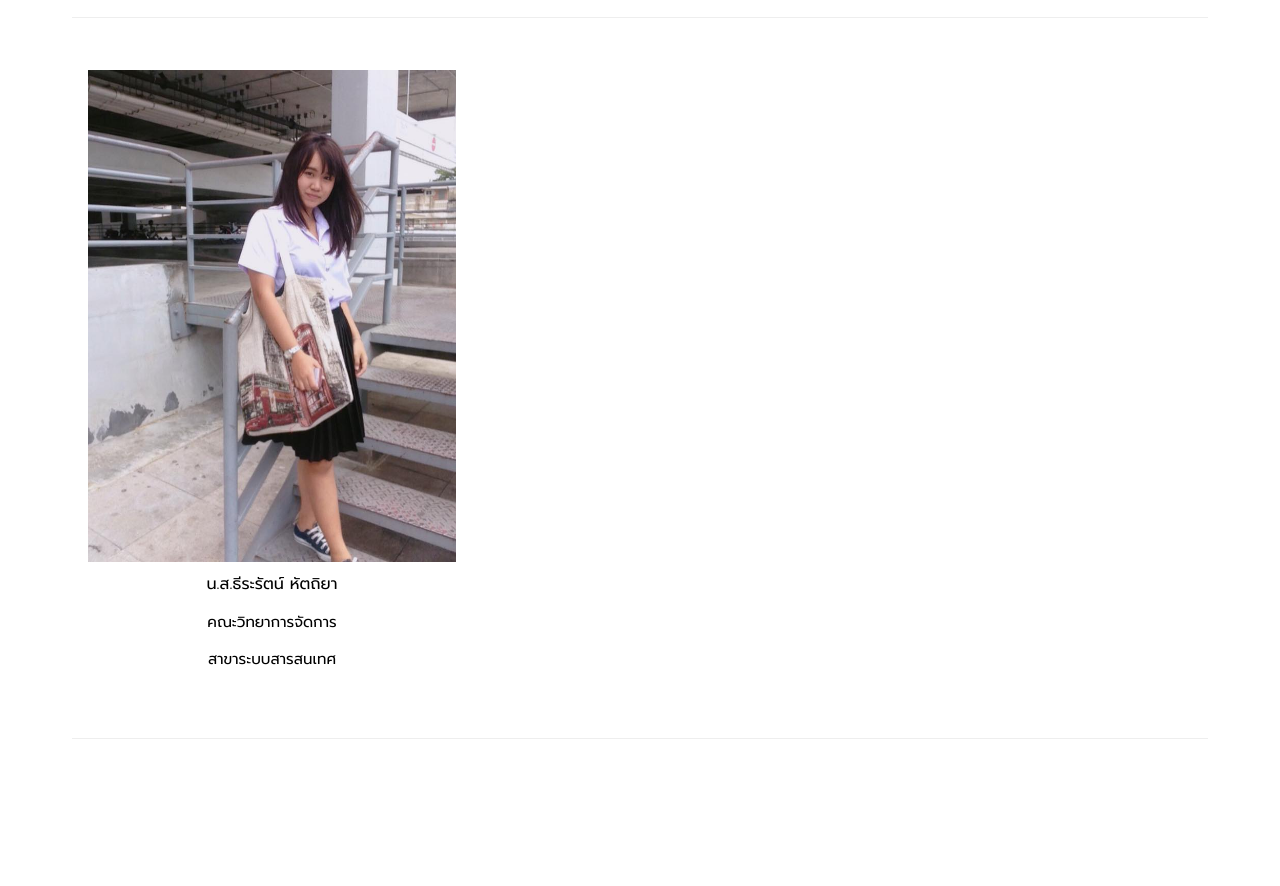
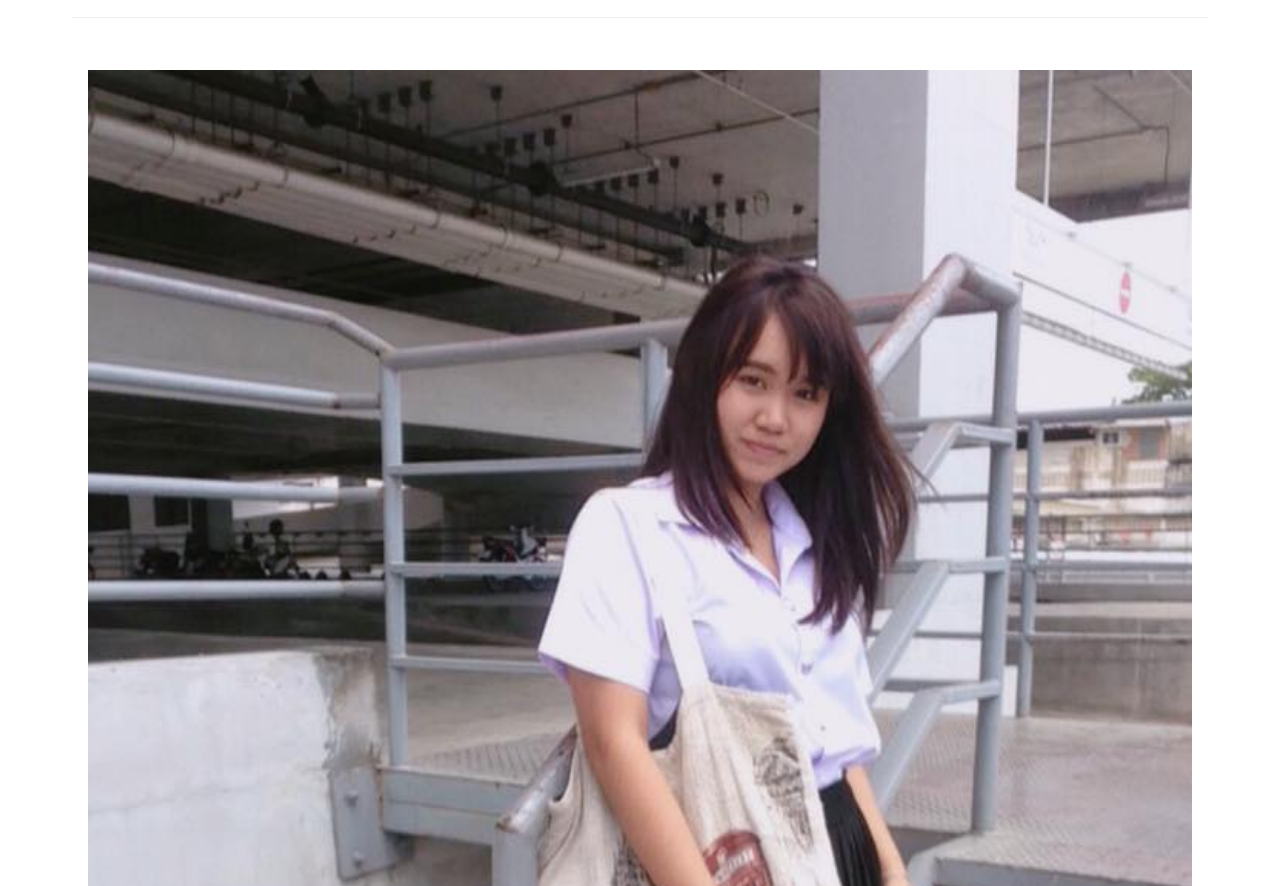
Before and after one commit to thirarat1996/page12, a plain HTML site: page index.html in a window 1280 px wide. Shown: the part 2040-2926 px from the top of the page. Before the commit the page ends 2839 px from the top, so only its background shows below. Drawn offline with nearby package versions, Linux system fonts and the light colour scheme; a web font is replaced by a local one.

Commit message:
Update index.html

```diff
--- a/index.html
+++ b/index.html
@@ -117,7 +117,7 @@ body,h1,h2,h3,h4,h5,h6 {font-family: 'Prompt', sans-serif}
 
   <!-- About Section -->
   <div class="w3-container w3-padding-32 w3-center">
-    <div class="w3-third">
+    <div class="w3-center">
       <img src="3.jpg" style="width:100%">
       <h6>น.ส.ธีระรัตน์  หัตถิยา</h6>
       <p>คณะวิทยาการจัดการ</p>
```
